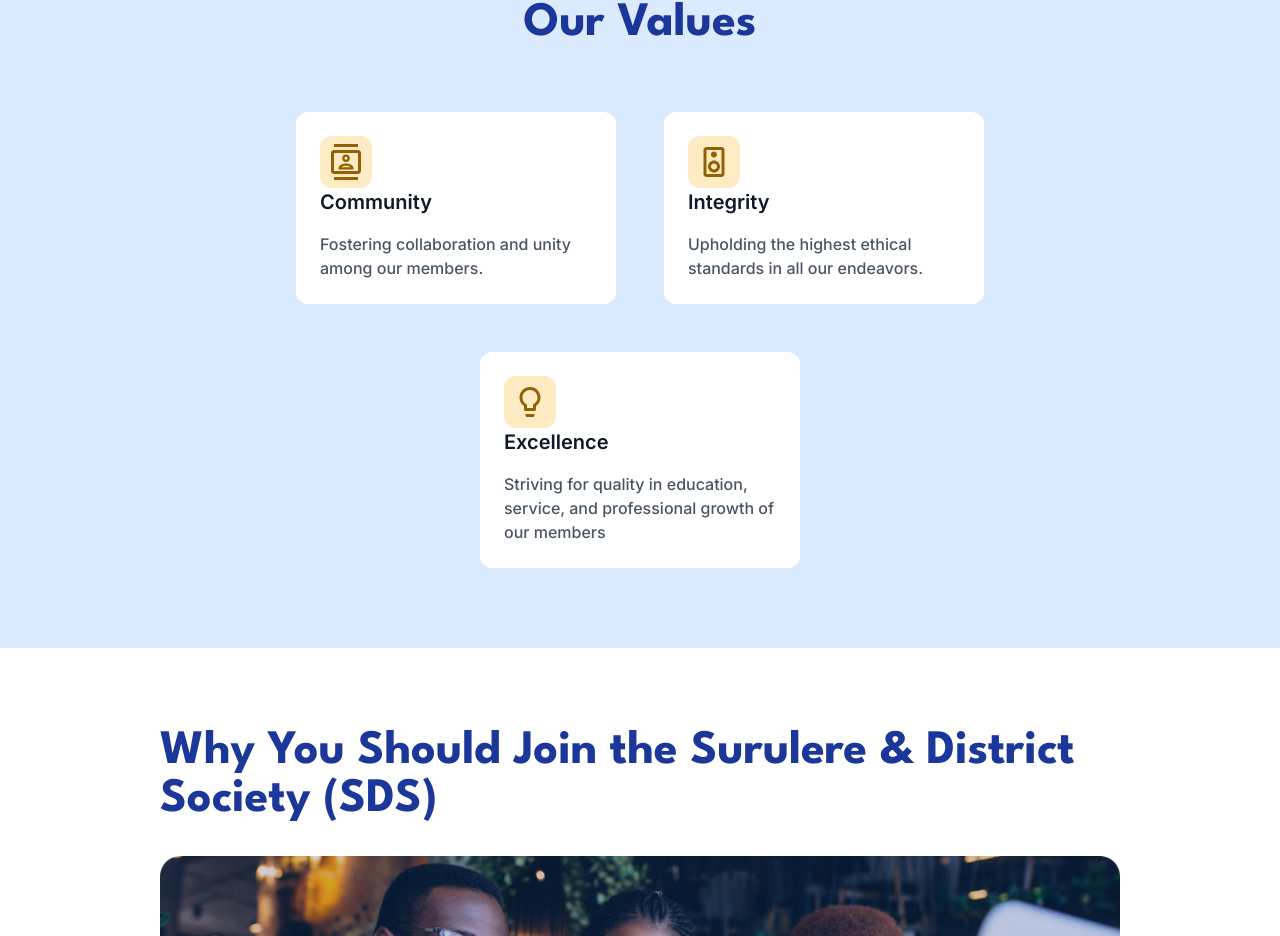
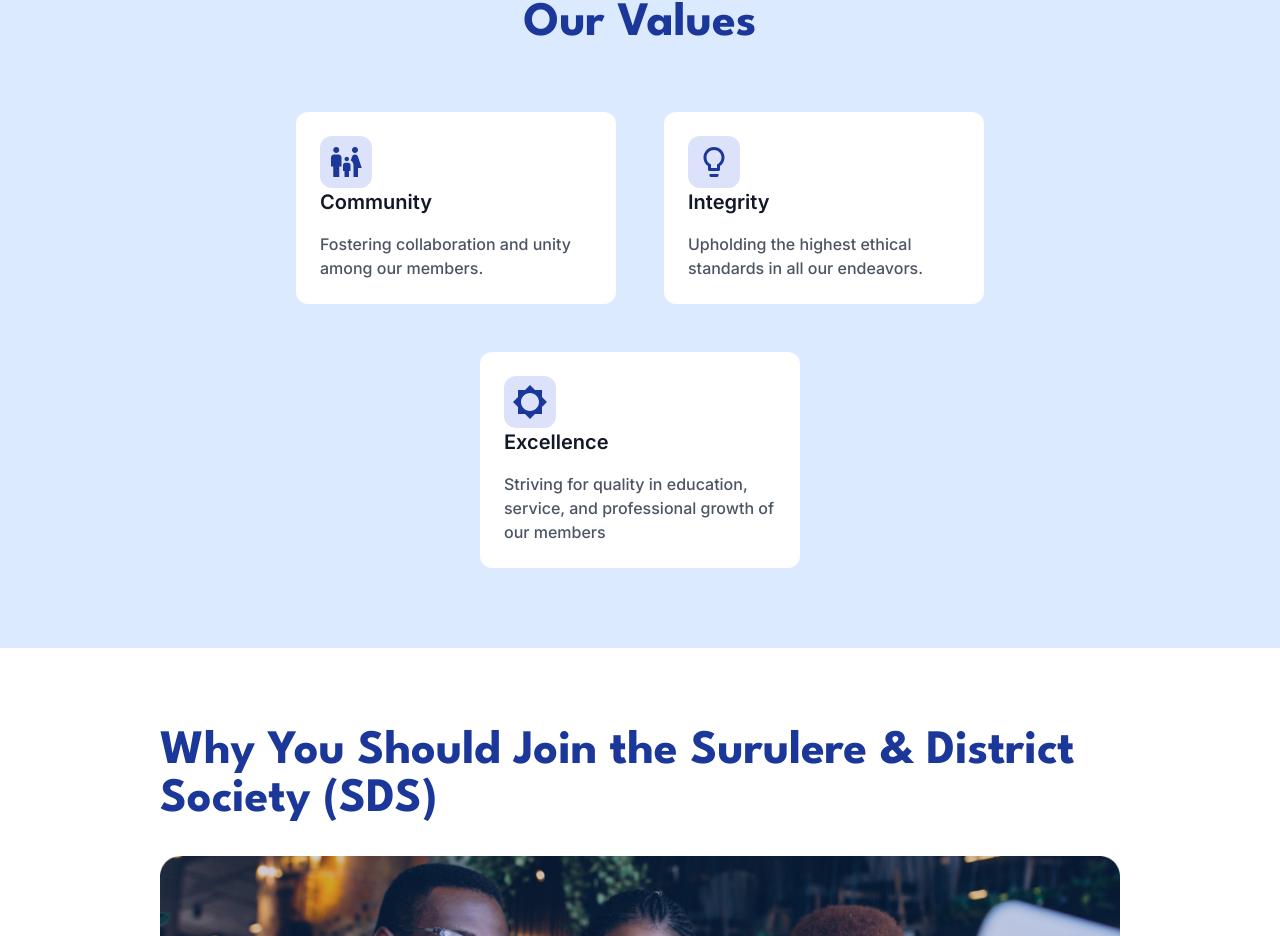
Before and after one commit to Edema-wxd/ican-frontend, a Next.js app: page /about-us in a window 1280 px wide. Shown: the part 1266-2202 px from the top of the page. Built offline with nearby package versions, Linux system fonts and the light colour scheme; a web font is replaced by a local one.

Commit message:
Updated the values Icons

```diff
--- a/src/app/(home)/about-us/page.tsx
+++ b/src/app/(home)/about-us/page.tsx
@@ -5,12 +5,9 @@ import Meminfo from "@/components/Meminfo";
 import Itemcard from "@/components/genui/Itemcard";
 import Aims from "../../../components/Aims";
 import {
-  MdOutlineContacts,
-  MdOutlineSpeaker,
   MdOutlineLightbulb,
-  MdOutlineEmojiSymbols,
-  MdOutlineEscalatorWarning,
-  MdOutlineLinkedCamera,
+  MdFamilyRestroom,
+  MdBrightness5,
 } from "react-icons/md";
 
 function Aboutus() {
@@ -63,24 +60,27 @@ function Aboutus() {
           <Itemcard
             name={"Community"}
             info={"Fostering collaboration and unity among our members."}
-            icon={<MdOutlineContacts className="w-9 h-9 fill-[#916103]" />}
+            icon={<MdFamilyRestroom className="w-9 h-9 fill-primary" />}
             type="col"
+            bg="bg-[#dce2f9]"
           />
           <Itemcard
             name={"Integrity"}
             info={
               "Upholding the highest ethical standards in all our endeavors."
             }
-            icon={<MdOutlineSpeaker className="w-9 h-9 fill-[#916103]" />}
+            icon={<MdOutlineLightbulb className="w-9 h-9 fill-primary" />}
             type="col"
+            bg="bg-[#dce2f9]"
           />
           <Itemcard
             name={"Excellence"}
             info={
               "Striving for  quality in education, service, and professional growth of our members"
             }
-            icon={<MdOutlineLightbulb className="w-9 h-9 fill-[#916103]" />}
+            icon={<MdBrightness5 className="w-9 h-9 fill-primary" />}
             type="col"
+            bg="bg-[#dce2f9]"
           />
         </div>
       </div>
--- a/src/components/genui/Itemcard.jsx
+++ b/src/components/genui/Itemcard.jsx
@@ -4,6 +4,7 @@ import { FaPeopleRoof } from "react-icons/fa6";
 
 function Itemcard({
   name = "Monthly Meeting",
+  bg = "bg-[#feebc4]",
   info = "Lorem ipsum dolor sit amet, consectetur adipiscing elit. Lorem ipsum dolor sit amet, consectetur adipiscing elit.",
   icon = <FaPeopleRoof className="w-9 h-9 fill-primary" />,
   type = "col",
@@ -20,7 +21,7 @@ function Itemcard({
     >
       <div className={`flex flex-${type} ${floc}`}>
         {/* conditional styling based on usage */}
-        <div className="rounded-xl w-fit p-2 bg-[#feebc4]">{icon}</div>
+        <div className={`rounded-xl w-fit p-2 ${bg}`}>{icon}</div>
         <h6 className="font-semibold text-xl text-left text-gray-900">
           {name}
         </h6>
```
